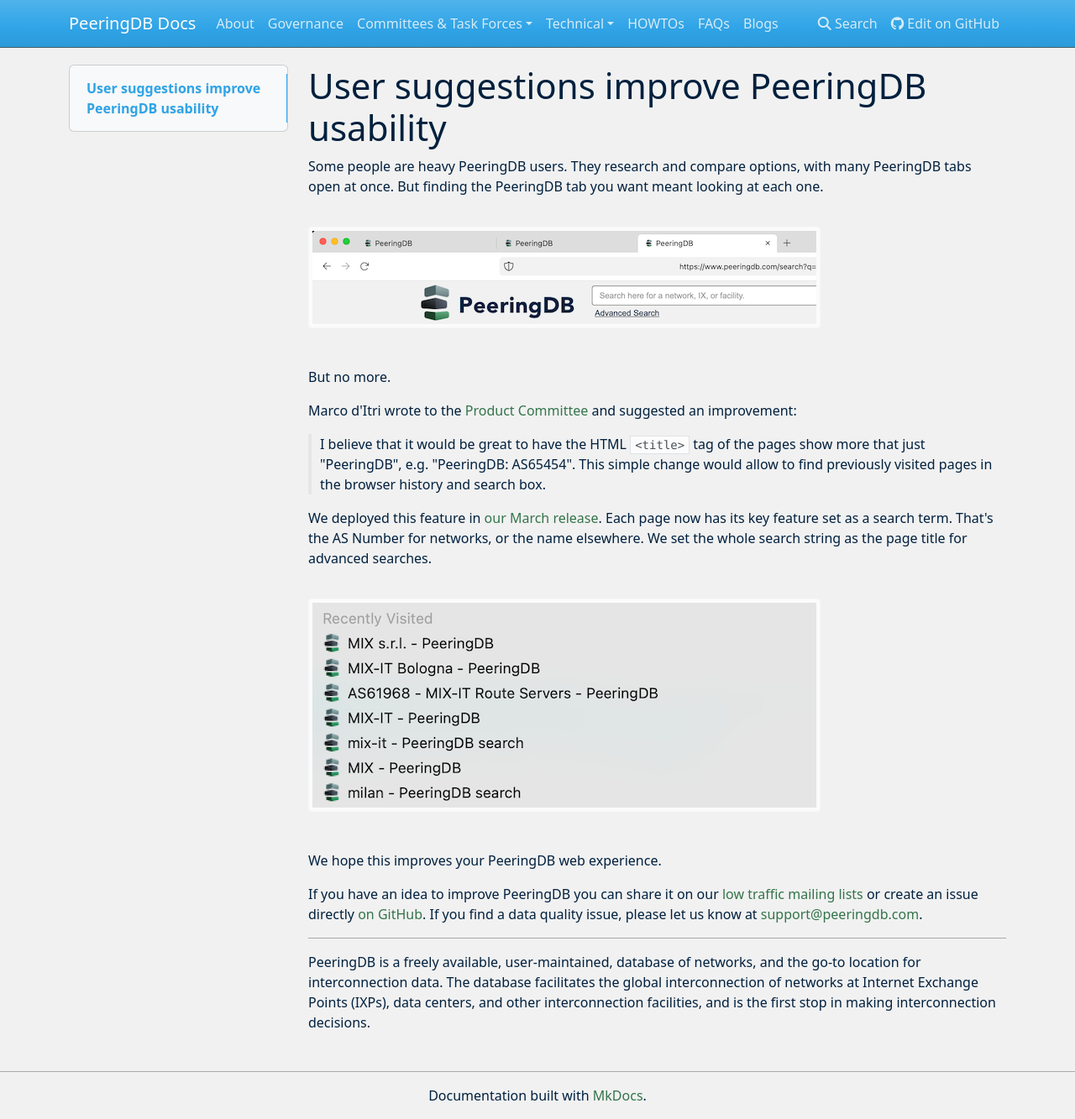
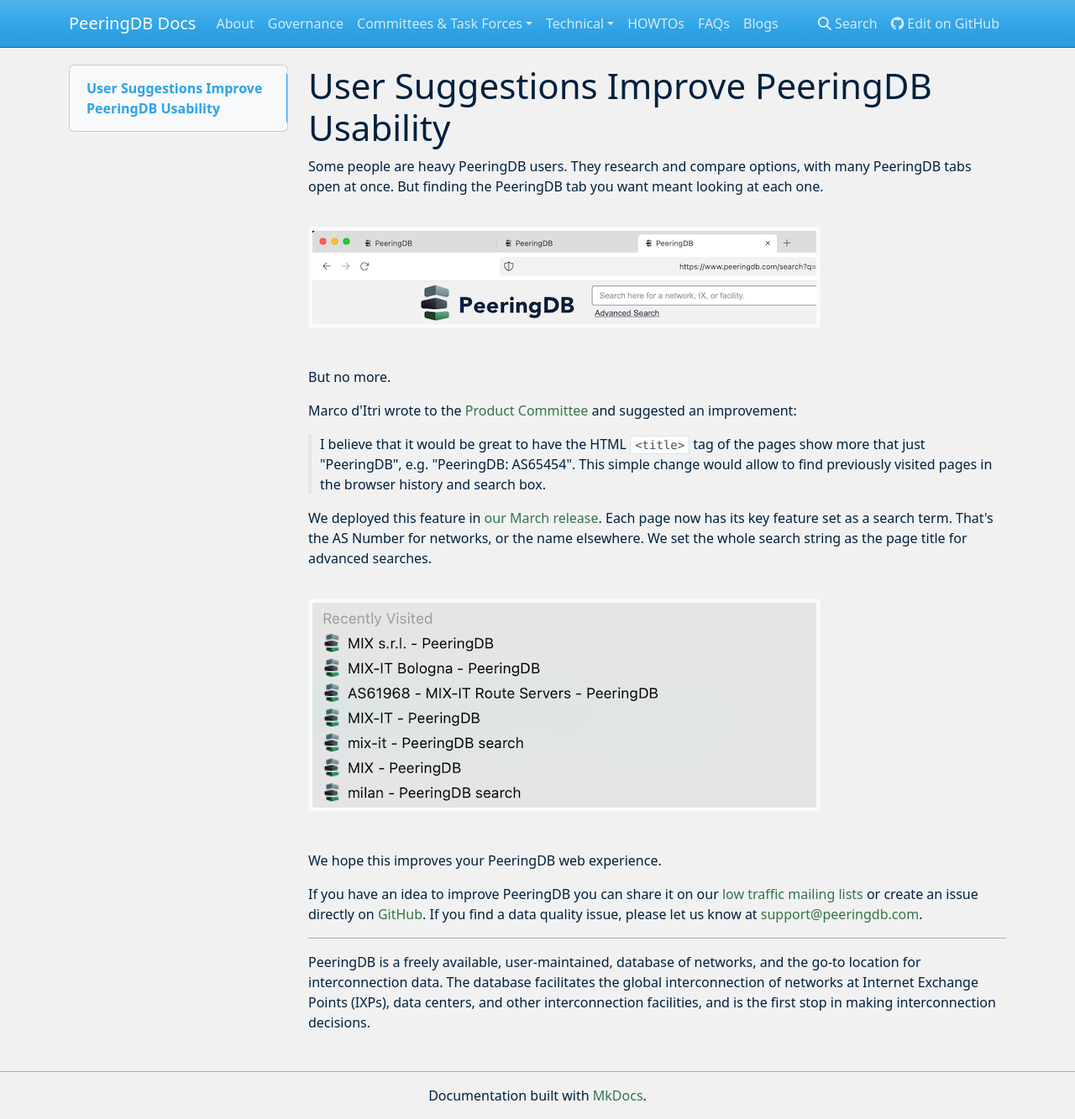
Before and after one commit to peeringdb/docs, an MkDocs documentation site: the page built from docs/blog/user_suggestions_improve_PeeringDB_usability.md, in a window 1280 px wide and 1333 px high. Shown: the whole window at 84% size. Built offline with MkDocs 1.6.1, drawn with Linux system fonts in a browser that asks for light colours; nearby versions of some CDN libraries.

```diff
--- a/docs/blog/user_suggestions_improve_PeeringDB_usability.md
+++ b/docs/blog/user_suggestions_improve_PeeringDB_usability.md
@@ -1,4 +1,4 @@
-# User suggestions improve PeeringDB usability
+# User Suggestions Improve PeeringDB Usability
 
 Some people are heavy PeeringDB users. They research and compare options, with many PeeringDB tabs open at once. But finding the PeeringDB tab you want meant looking at each one.
 
```
Also changed, not shown: other parts of docs/blog/user_suggestions_improve_PeeringDB_usability.md (+2 -2 lines), docs/blog/peeringdb_in_your_preferred_language.md (+1 -1 lines), docs/blogs.md (+2 -0 lines).
